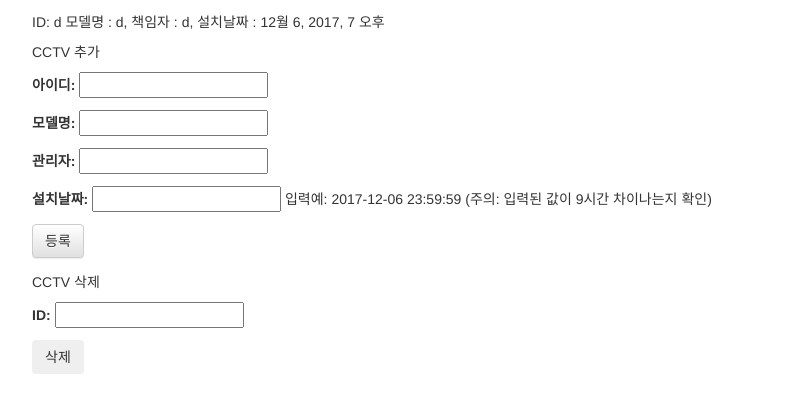
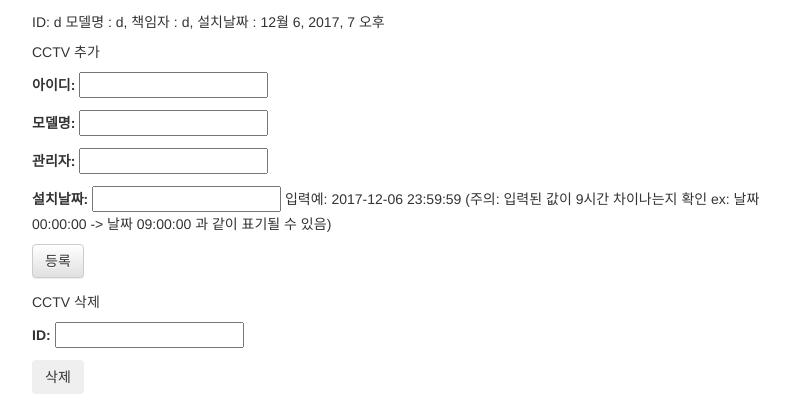
Before and after one commit to bomul0327/DatabaseProject1, a Django app: page /cctv_manage in a window 1280 px wide. Shown: the part 496-904 px from the top of the page, without its empty margins (38-828 px from the left). Before the commit the page ends 870 px from the top, so only its background shows below. Run offline with Django 3.2, Linux system fonts and the light colour scheme; data comes from the database, SQL or seed files in the repository; some libraries are stand-ins or nearby versions.

```diff
--- a/cctv/templates/cctv/cctv_manage.html
+++ b/cctv/templates/cctv/cctv_manage.html
@@ -29,7 +29,7 @@
     <p><label for="manager_id">관리자:</label>
       <input name="manager_id" id="manager_id" type="text" maxlength="20" required></p>
     <p><label for="install_date">설치날짜:</label>
-      <input name="install_date" id="install_date" type="text" maxlength="20" required> 입력예: 2017-12-06 23:59:59 (주의: 입력된 값이 9시간 차이나는지 확인)</p>
+      <input name="install_date" id="install_date" type="text" maxlength="20" required> 입력예: 2017-12-06 23:59:59 (주의: 입력된 값이 9시간 차이나는지 확인 ex: 날짜 00:00:00 -> 날짜 09:00:00 과 같이 표기될 수 있음)</p>
     <button type="submit" name="mode" value="insert" class="save btn btn-default">등록</button>
 </form>
 
```
